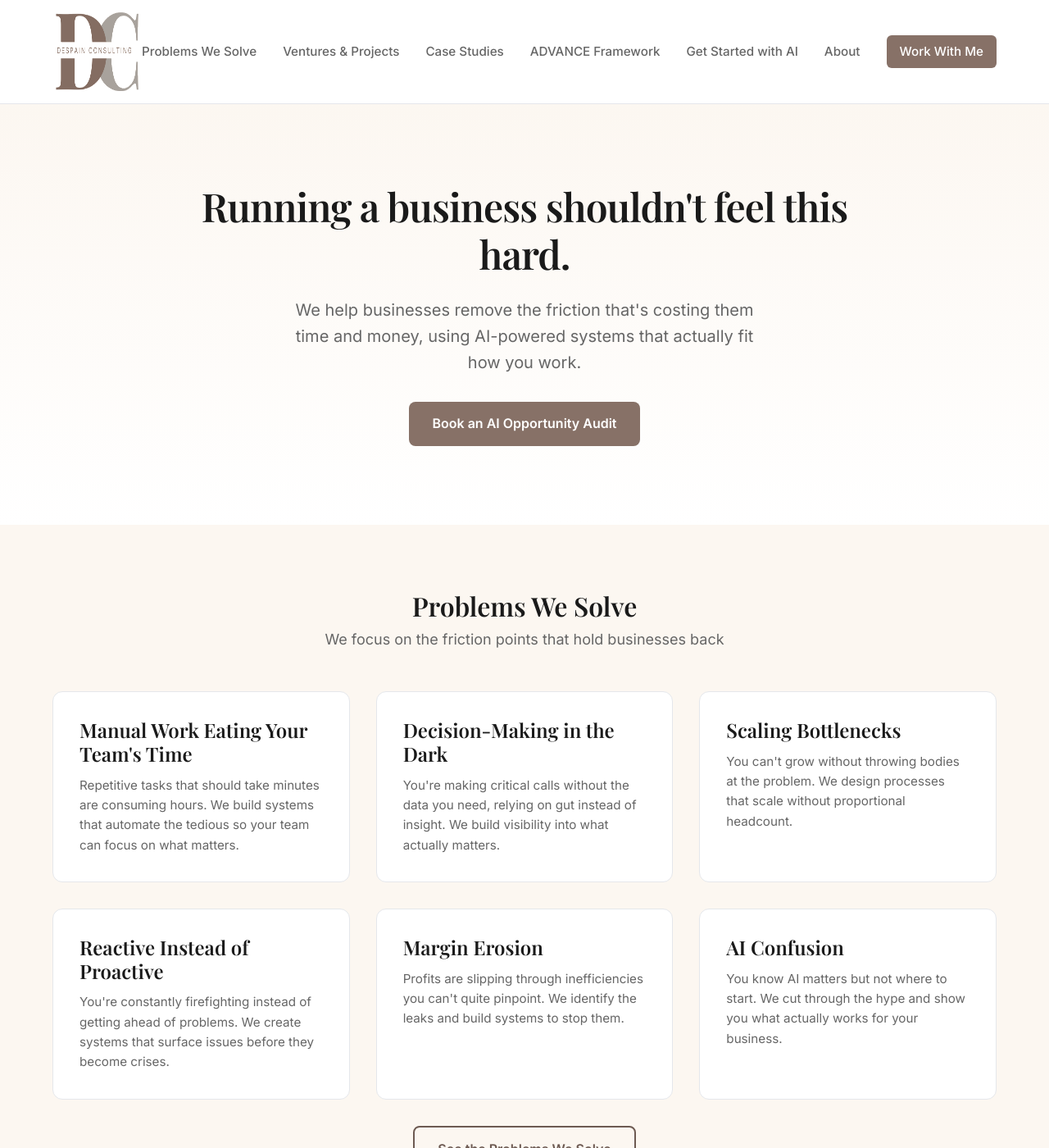
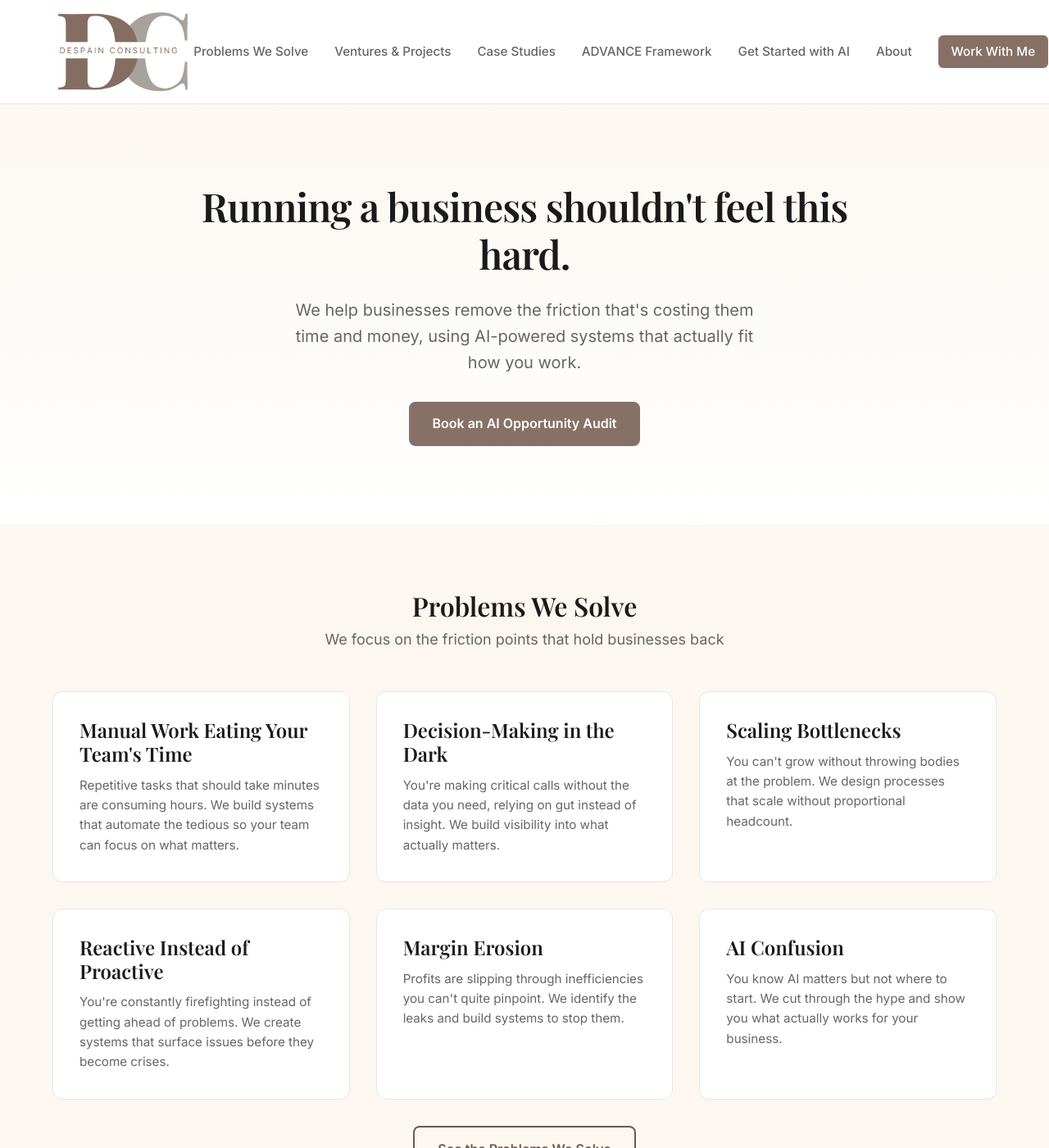
Before and after one commit to adespain70-ui/despain-consulting-site, a Jekyll site: the page built from index.md, in a window 1280 px wide and 1400 px high. Shown: the whole window at 82% size. Built offline with Jekyll 4.4.1, drawn with Linux system fonts in a browser that asks for light colours.

Commit message:
Fix header logo squish by preventing flex shrink
Adding a nav item made the flex header compress the logo horizontally.
Set flex-shrink: 0 on the logo so it keeps its aspect ratio.

Co-Authored-By: Claude Opus 4.8 <noreply@anthropic.com>

```diff
--- a/assets/css/style.css
+++ b/assets/css/style.css
@@ -139,11 +139,13 @@ main {
 .site-logo {
   display: flex;
   align-items: center;
+  flex-shrink: 0;
 }
 
 .site-logo .logo-img {
   height: 110px;
   width: auto;
+  flex-shrink: 0;
 }
 
 .site-logo:hover {
```
